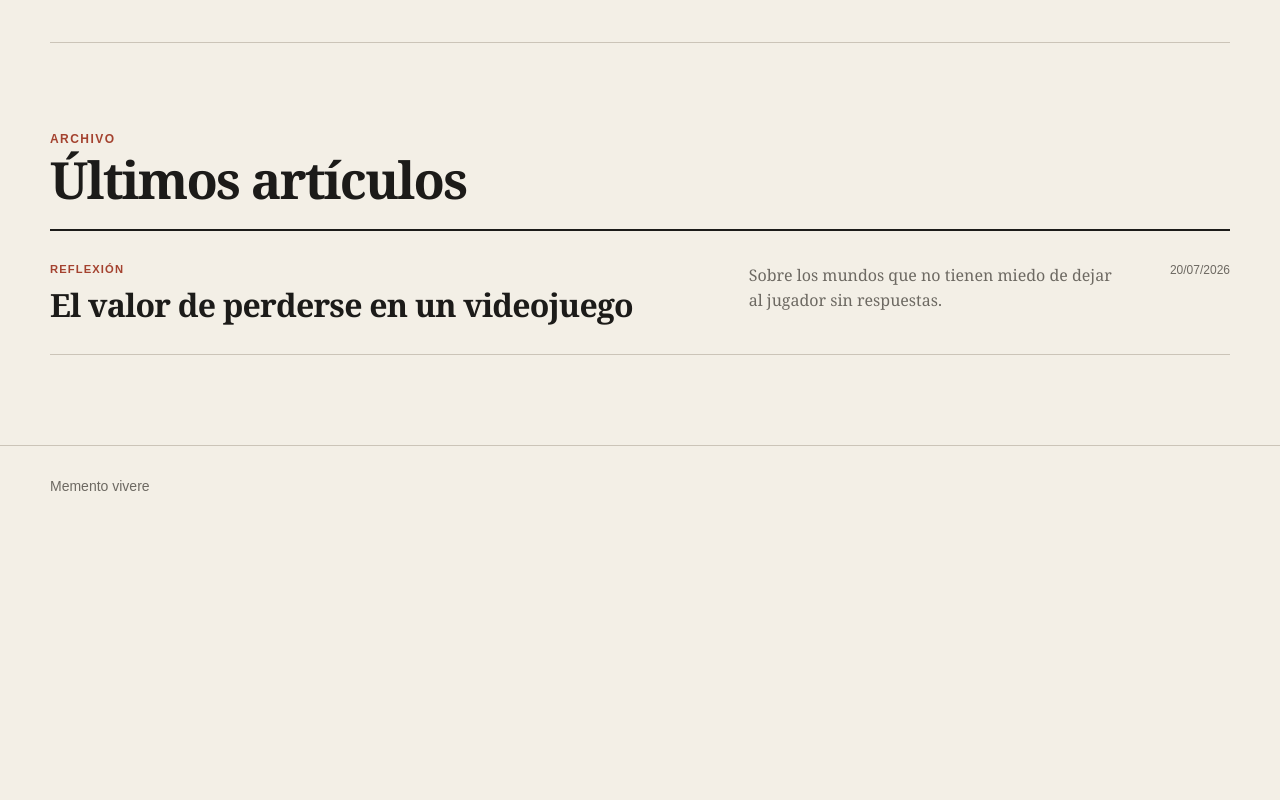
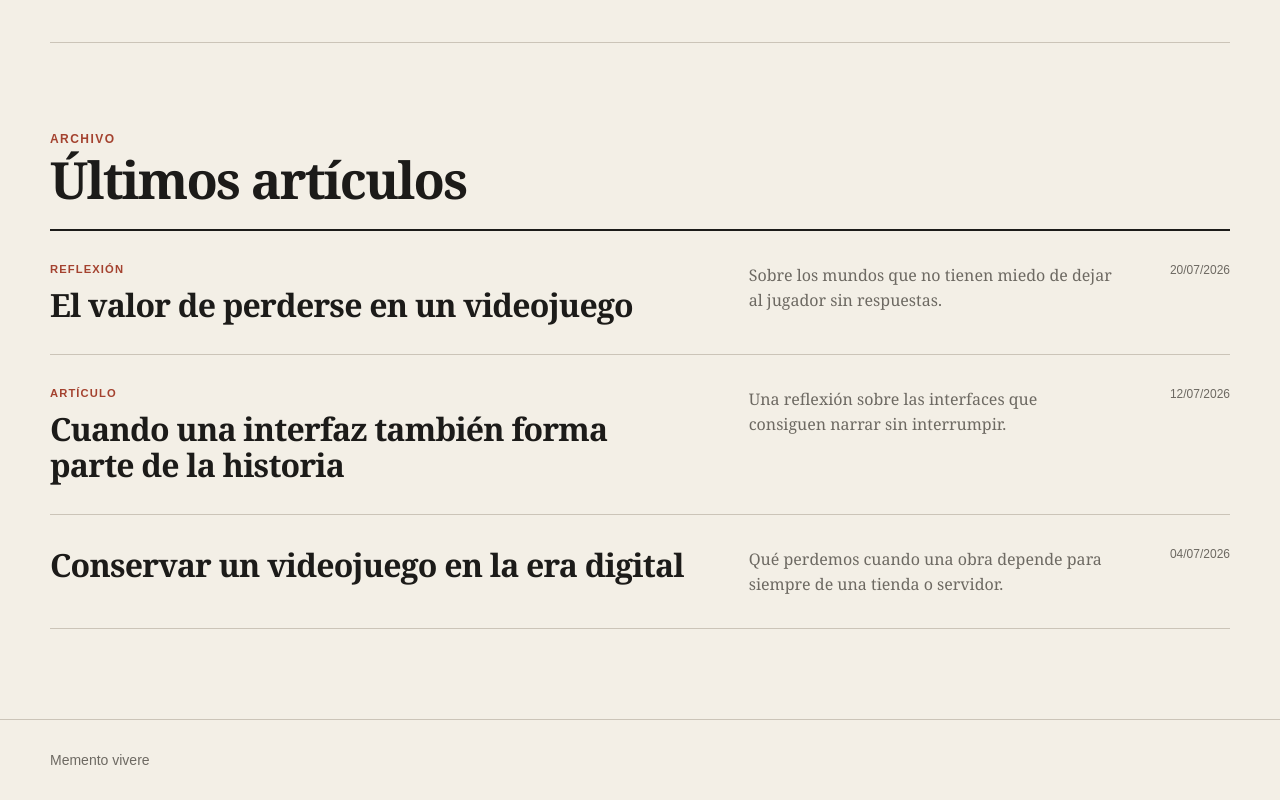
Before and after one commit to DoctoreJekyll/mementoweb, an Angular app in the folder frontend/: page / in a window 1280 px wide. Shown: the part 604-1404 px from the top of the page. Before the commit the page ends 1130 px from the top, so only its background shows below. Built offline with nearby package versions, Linux system fonts and the light colour scheme.

Commit message:
feat: add conditional rendering for article pretitle and update article list with new entries

```diff
--- a/frontend/src/app/pages/home-page/home-page.component.html
+++ b/frontend/src/app/pages/home-page/home-page.component.html
@@ -1,7 +1,9 @@
 <section class="featured-article">
+  @if (featuredArticle.pretitle) {
     <p class="featured-article__pretitle">
       {{ featuredArticle.pretitle }}
     </p>
+  }
 
   <h1>{{ featuredArticle.title }}</h1>
 
@@ -22,14 +24,15 @@
     <h2>Últimos artículos</h2>
   </header>
 
-
   <div class="article-list">
     @for (article of articles; track article.slug) {
       <article class="article-summary">
         <div class="article-summary__heading">
+          @if (article.pretitle) {
             <p class="article-summary__pretitle">
               {{ article.pretitle }}
             </p>
+          }
 
           <h3>{{ article.title }}</h3>
         </div>
@@ -44,6 +47,10 @@
           {{ article.publishedAt | date:'dd/MM/yyyy' }}
         </time>
       </article>
+    } @empty {
+      <p class="article-list__empty">
+        Todavía no hay artículos publicados.
+      </p>
     }
   </div>
 </section>
--- a/frontend/src/app/pages/home-page/home-page.component.scss
+++ b/frontend/src/app/pages/home-page/home-page.component.scss
@@ -125,3 +125,12 @@
     gap: 1rem;
   }
 }
+
+.article-list__empty {
+  margin: 0;
+  padding-block: 3rem;
+  border-bottom: 1px solid var(--color-line);
+  color: var(--color-muted);
+  font-family: Georgia, 'Times New Roman', serif;
+  font-size: 1.125rem;
+}
--- a/frontend/src/app/pages/home-page/home-page.component.ts
+++ b/frontend/src/app/pages/home-page/home-page.component.ts
@@ -24,6 +24,24 @@ export class HomePage {
       title: 'El valor de perderse en un videojuego',
       excerpt: 'Sobre los mundos que no tienen miedo de dejar al jugador sin respuestas.',
       publishedAt: '2026-07-20T10:00:00Z'
+    },
+
+    {
+      slug: 'cuando-una-interfaz-tambien-forma-parte-de-la-historia',
+      pretitle: 'Artículo',
+      title: 'Cuando una interfaz también forma parte de la historia',
+      excerpt: 'Una reflexión sobre las interfaces que consiguen narrar sin interrumpir.',
+      publishedAt: '2026-07-12T10:00:00Z'
+    },
+
+    {
+      slug: 'conservar-un-videojuego-en-la-era-digital',
+      pretitle: null,
+      title: 'Conservar un videojuego en la era digital',
+      excerpt: 'Qué perdemos cuando una obra depende para siempre de una tienda o servidor.',
+      publishedAt: '2026-07-04T10:00:00Z'
     }
+
   ];
+
 }
```
Lines whose indentation alone changed are shown as unchanged.
